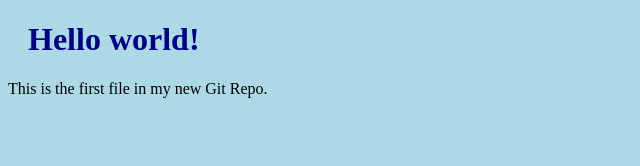
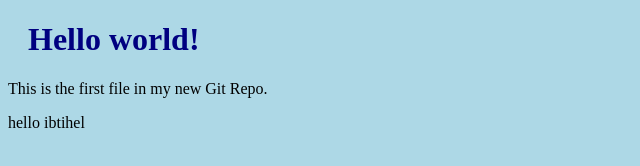
Before and after one commit to Ibti-hel/hello-world, a plain HTML site: page index.html in a window 1280 px wide. Shown: the full height of the page, 0-640 px from the left. Drawn offline with Linux system fonts and the light colour scheme.

Commit message:
update hello me

```diff
--- a/index.html
+++ b/index.html
@@ -8,6 +8,6 @@
 
 <h1>Hello world!</h1>
 <p>This is the first file in my new Git Repo.</p>
-
+<p>hello ibtihel </p>
 </body>
 </html>
```
